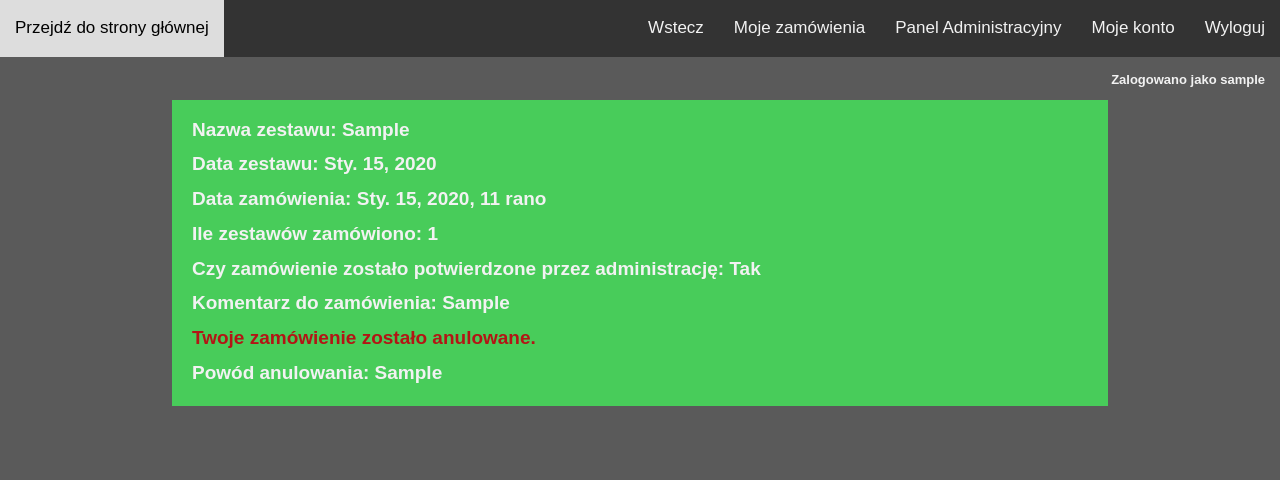
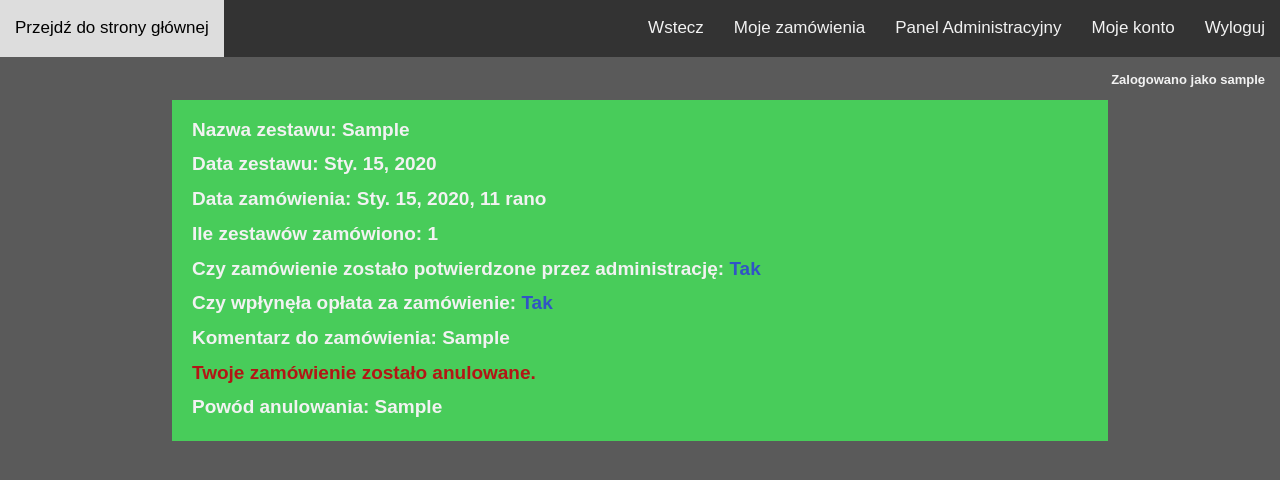
Before and after one commit to KacperK99/przedszkole_catering, a Django app: page /catering_przedszkole/mainpage/zamowienia/ in a window 1280 px wide. Shown: the top 480 px of the page. Run offline with Django 3.2, Linux system fonts and the light colour scheme; a user stored in the database is signed in; tables that the repository leaves empty hold one stand-in row (values such as "Sample post").

Commit message:
zmiana kolorystyki widoku zamowien u uzytkownika

```diff
--- a/catering_przedszkole/templates/zamowienia.html
+++ b/catering_przedszkole/templates/zamowienia.html
@@ -9,7 +9,20 @@
   <h1 class="my_orders">Data zestawu: {{order.zestaw.data_zestawu}}</h1>
   <h1 class="my_orders">Data zamówienia: {{order.data_zamowienia}}</h1>
   <h1 class="my_orders">Ile zestawów zamówiono: {{order.ilosc_zestawow}}</h1>
-  <h1 class="my_orders">Czy zamówienie zostało potwierdzone przez administrację: {{order.status}}</h1>
+  <h1 class="my_orders">Czy zamówienie zostało potwierdzone przez administrację:
+    {% if order.czy_potwierdzone %}
+    <span style="color:rgb(49, 84, 197)">{{order.status}}</span>
+    {% else %}
+    <span style="color:rgb(241, 63, 57)">{{order.status}}</span>
+    {% endif %}
+  </h1>
+  <h1 class="my_orders">Czy wpłynęła opłata za zamówienie:
+    {% if order.czy_oplacone %}
+    <span style="color:rgb(49, 84, 197)">{{order.oplacono}}</span>
+    {% else %}
+    <span style="color:rgb(241, 63, 57)">{{order.oplacono}}</span>
+    {% endif %}
+  </h1>
   {% if order.komentarz_zamowienia %}
   <h1 class="my_orders">Komentarz do zamówienia: {{order.komentarz_zamowienia}}</h1>
   {% else %}
```
